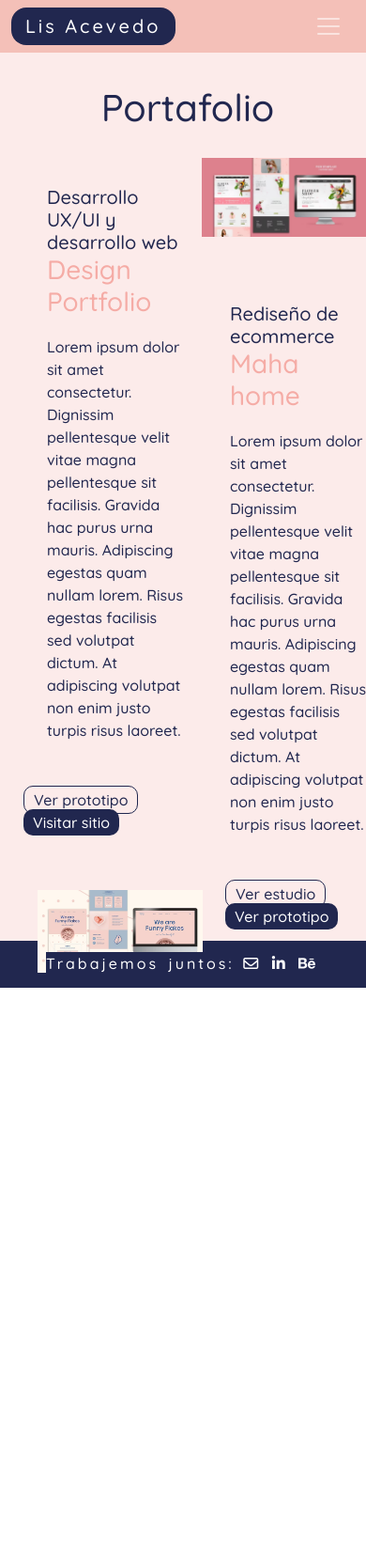
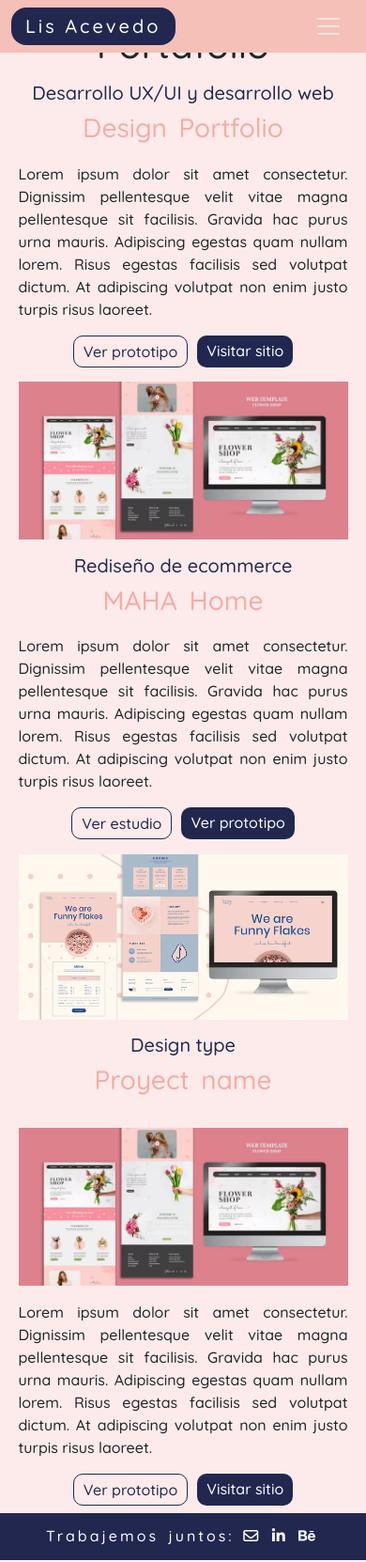
Before and after one commit to LisAcevedo/designportfolio, a plain HTML site: page pages/portafolio.html in a window 390 px wide. Shown: the whole page at 94% size. Before the commit the page ends 1075 px from the top, so only its background shows below. Drawn offline with nearby package versions, Linux system fonts and the light colour scheme.

Commit message:
Design portfolio v2

```diff
--- a/css/estilos.css
+++ b/css/estilos.css
@@ -31,12 +31,17 @@
     font-size: 20px;
 }
 
+.navbar a:hover{
+    color: white;
+}
+
 /* Estilos del header */
 
 /*   Estilos generales   */
 
 h1{
     font-size: 40px;
+    text-align: center;
 }
 
 h2{
@@ -45,16 +50,19 @@ h2{
     font-size: 28px;
     word-spacing: 5px;
     font-weight: 500;
+    text-align: center;
 }
 
 h3{
     margin-bottom: 30px;
     font-size: 20px;
+    text-align: center;
 }
 
 h4{
     font-size: 20px;
     color: #21274F;
+    text-align: center;
 }
 
 /*   Estilos generales   */
@@ -166,6 +174,9 @@ main{
 
 .skillsicons {
     margin-bottom: 24px;
+    display: flex;
+    flex-flow: row wrap;
+    justify-content: center;
 }
 
 @media (max-width: 576px) {
@@ -174,14 +185,6 @@ main{
     }
 }
 
-@media screen and (max-width: 576px) {
-    .perfil{
-        visibility:hidden;
-        /* No se cómo hacer que no ocupe espacio en version mobile */
-    }
-}
-
-
 /* Estilos de habilidades */
 
 /* Estilos de perfil */
@@ -189,22 +192,27 @@ main{
 .perfil{
     background-color: #FCEBEA;
     width: 50%;
-    display: flex;
-    flex-flow: row wrap;
-    justify-content: center;
-    padding-top: 20px;
+    display: block;
+    /* flex-flow: row wrap;
+    justify-content: center; */
 }
 
 .perfil h4{
-    width: 80%;
-    text-align: center;
+    width: 100%;
 }
 
 .perfil p{
     font-size: 18px;
-    color: #21274F;
-    width: 80%;
+    width: 100%;
     text-align: center;
+}
+
+@media screen and (max-width: 576px) {
+    .perfil{
+        /* visibility:hidden; */
+        display: none;
+        /* No se cómo hacer que no ocupe espacio en version mobile */
+    }
 }
 
 /* Estilos de perfil */
@@ -243,46 +251,37 @@ footer p{
 
 /*   Estilos del resumen   */
 
-.formacion{
+.resumen{
     background-color: #FCEBEA;
-    background-image: none;
-    height: 820px;
-    width: 50%;
-    padding: 60px;
-    color: #21274F;
-    display: inline-block;
-}
-
-.formacion h2{
-    color: #21274F;
-    text-align: left;
-    margin-top: 30px;
-}
-
-.formacion h4{
-    margin: 10px 0px;
-}
-
-.experiencia{
-    padding: 60px;
-    height: 820px;
-    width: 50%;
-    float: right;
+    padding-top: 5%;
     color: #21274F;
 }
 
-.experiencia h2{
-    color: #21274F;
-    text-align: left;
-    margin-top: 30px;
+.resumen h2{
+    text-align: start;
+    margin-top: 3%;
 }
 
-.experiencia h4{
-    margin: 10px 0px;
+.resumen h4{
+    text-align: start;
+    font-weight: 600;
+    margin-top: 10px;
+}
+
+.formacion{
+    padding-left: 5%;
+}
+
+.formacion p{
+    margin: 0;
+}
+
+
+.experiencia{
+    padding-right: 5%;
 }
 
 .experiencia p{
-    margin-bottom: 40px;
     text-align: justify;
 }
 
@@ -298,48 +297,58 @@ footer p{
     color: #F4C0B8;
 }
 
+.botdescarga{
+    margin-bottom: 40px;
+}
+
 /*   Estilos del resumen   */
 
 /*   Estilos del portafolio   */
 
-.titleporta h1{
-    text-align: center;
-    background-color: #FCEBEA;
-    height: 160px;
-    width: 100%;
-    padding: 90px 0px 0px 10px;
-    color: #21274F;
+.titleporta{
+    padding-top: 6%;
 }
 
-.portafolio{
+.contenedorportfolioa{
+    display: flex;
+    flex-flow: row wrap;
     background-color: #FCEBEA;
-    height: 700px;
-    width: 50%;
-    color: #21274F;
-    display: inline-block;
 }
 
-.portafolio h2{
-    text-align: left;
-    margin-left: 50px;
+.contenedorportfoliob{
+    display: flex;
+    flex-flow: row-reverse wrap;
+    background-color: #FCEBEA;
 }
 
-.portafolio h4{
-    margin: 30px 0px 0px 50px;
+.contenedorportfolioprueba{
+    display: flex;
+    flex-flow: row wrap;
 }
 
-.portafolio p{
-    margin-left: 50px;
-    margin-bottom: 30px;
+.porttitle{
+    width: 50%;
+    padding: 2% 5% 0 5%;
+    height: 100px;
 }
 
-.portafolio div{
-    float: right;
-    margin: 20px;
+.porttext{
+    width: 50%;
+    padding: 2% 5%;
 }
 
-.portafolio a:hover{
-    color: #F4C0B8;
+.porttext p{
+    text-align: justify;
+}
+
+.portbotleft{
+    display: flex;
+    justify-content: flex-end;
+}
+
+.portbotright{
+    display: flex;
+    justify-content: flex-start;
 }
 
 .boton1{
@@ -360,44 +369,48 @@ footer p{
     margin: 0px 5px;
 }
 
-.portafolio img{
-    margin: 40px;
-}
-
-.portafolioizq{
-    background-color: #FCEBEA;
-    height: 700px;
-    width: 50%;
-    color: #21274F;
-    float: right;
-}
-
-.portafolioizq img{
-    margin-left: 20px;
-    margin-bottom: 40px;
-}
-
-.portafolioizq h2{
-    text-align: left;
-    margin-left: 50px;
-}
-
-.portafolioizq h4{
-    margin: 30px 0px 0px 50px;
-}
-
-.portafolioizq p{
-    margin-left: 50px;
-    margin-bottom: 30px;
-}
-
-.portafolioizq a:hover{
+.porttext a:hover{
     color: #F4C0B8;
 }
 
-.portafolioizq div{
-    float: left;
-    margin: 20px 20px 20px 40px;
+.portimgright{
+    width: 50%;
+    padding: 2% 0;
+    display: flex;
+    justify-content: flex-start;
+}
+
+.portimgleft{
+    width: 50%;
+    padding: 2% 0;
+    display: flex;
+    justify-content: flex-end;
+}
+
+@media (max-width: 576px) {
+    .porttext{
+        width: 100%;
+    }
+    .portimgleft{
+        width: 100%;
+        justify-content: center;
+    }
+    .portimgright{
+        width: 100%;
+        justify-content: center;
+    }
+    .portbotleft{
+        display: flex;
+        justify-content: center;
+    }
+    .portbotright{
+        display: flex;
+        justify-content: center;
+    }
+    .porttitle{
+        width: 100%;
+    }
+
 }
 
 /*   Estilos del portafolio   */
--- a/pages/portafolio.html
+++ b/pages/portafolio.html
@@ -18,7 +18,12 @@
       referrerpolicy="no-referrer"
     />
     <!-- Aquí inicia BS 5.1 -->
-    <link href="https://cdn.jsdelivr.net/npm/bootstrap@5.1.3/dist/css/bootstrap.min.css" rel="stylesheet" integrity="sha384-1BmE4kWBq78iYhFldvKuhfTAU6auU8tT94WrHftjDbrCEXSU1oBoqyl2QvZ6jIW3" crossorigin="anonymous">
+    <link
+      href="https://cdn.jsdelivr.net/npm/bootstrap@5.1.3/dist/css/bootstrap.min.css"
+      rel="stylesheet"
+      integrity="sha384-1BmE4kWBq78iYhFldvKuhfTAU6auU8tT94WrHftjDbrCEXSU1oBoqyl2QvZ6jIW3"
+      crossorigin="anonymous"
+    />
     <!-- Aquí termina BS 5.1 -->
     <link rel="stylesheet" href="../css/estilos.css" />
     <title>Design Portfolio Lisset Acevedo</title>
@@ -62,41 +67,87 @@
       <div class="titleporta">
         <h1>Portafolio</h1>
       </div>
-      <div class="portafolio">
+      <!-- Primer proyecto inicio -->
+      <div class="contenedorportfolioa">
+        <div class="porttext">
           <h4>Desarrollo UX/UI y desarrollo web</h4>
           <h2>Design Portfolio</h2>
           <p>
             Lorem ipsum dolor sit amet consectetur. Dignissim pellentesque velit
-          vitae magna pellentesque sit facilisis. Gravida hac purus urna mauris.
-          Adipiscing egestas quam nullam lorem. Risus egestas facilisis sed
-          volutpat dictum. At adipiscing volutpat non enim justo turpis risus
-          laoreet.
+            vitae magna pellentesque sit facilisis. Gravida hac purus urna
+            mauris. Adipiscing egestas quam nullam lorem. Risus egestas
+            facilisis sed volutpat dictum. At adipiscing volutpat non enim justo
+            turpis risus laoreet.
           </p>
-        <div>
+          <div class="portbotleft">
             <a class="boton1" href="">Ver prototipo</a>
             <a class="boton2" href="">Visitar sitio</a>
           </div>
-        <img src="../images/mockup2.png" width="90%" alt="Ejemplo de mockup" />
         </div>
-      <div class="portafolioizq">
+        <div class="portimgright">
           <img
             src="../images/mockupejemplo.png"
             width="90%"
             alt="Ejemplo de mockup"
           />
+        </div>
+      </div>
+      <!-- Primer proyecto fin -->
+      <!-- Segundo proyecto inicio -->
+      <div class="contenedorportfoliob">
+        <div class="porttext">
           <h4>Rediseño de ecommerce</h4>
-        <h2>Maha home</h2>
+          <h2>MAHA Home</h2>
           <p>
             Lorem ipsum dolor sit amet consectetur. Dignissim pellentesque velit
-          vitae magna pellentesque sit facilisis. Gravida hac purus urna mauris.
-          Adipiscing egestas quam nullam lorem. Risus egestas facilisis sed
-          volutpat dictum. At adipiscing volutpat non enim justo turpis risus
-          laoreet.
+            vitae magna pellentesque sit facilisis. Gravida hac purus urna
+            mauris. Adipiscing egestas quam nullam lorem. Risus egestas
+            facilisis sed volutpat dictum. At adipiscing volutpat non enim justo
+            turpis risus laoreet.
           </p>
-        <div>
+          <div class="portbotright">
             <a class="boton1" href="">Ver estudio</a>
             <a class="boton2" href="">Ver prototipo</a>
           </div>
+        </div>
+        <div class="portimgleft">
+          <img
+            src="../images/mockup2.png"
+            width="90%"
+            alt="Ejemplo de mockup"
+          />
+        </div>
+      </div>
+      <!-- Segundo proyecto fin -->
+      <!-- Sección de prueba inicio
+      Se ve cómo quiero que se vea en version mobile, pero no queda bien en version desktop -->
+      <div class="contenedorportfolioprueba">
+        <div class="porttitle">
+          <h4>Design type</h4>
+          <h2>Proyect name</h2>
+        </div>
+        <div class="portimgright">
+          <img
+            src="../images/mockupejemplo.png"
+            width="90%"
+            alt="Ejemplo de mockup"
+          />
+        </div>
+        <div class="porttext">
+          <p>
+            Lorem ipsum dolor sit amet consectetur. Dignissim pellentesque velit
+            vitae magna pellentesque sit facilisis. Gravida hac purus urna
+            mauris. Adipiscing egestas quam nullam lorem. Risus egestas
+            facilisis sed volutpat dictum. At adipiscing volutpat non enim justo
+            turpis risus laoreet.
+          </p>
+          <div class="portbotleft">
+            <a class="boton1" href="">Ver prototipo</a>
+            <a class="boton2" href="">Visitar sitio</a>
+          </div>
+        </div>
+        <!-- Sección de prueba fin
+        Se ve cómo quiero que se vea en version mobile, pero no queda bien en version desktop -->
       </div>
     </main>
     <footer>
@@ -109,7 +160,15 @@
       </div>
     </footer>
 
-    <script src="https://cdn.jsdelivr.net/npm/@popperjs/core@2.10.2/dist/umd/popper.min.js" integrity="sha384-7+zCNj/IqJ95wo16oMtfsKbZ9ccEh31eOz1HGyDuCQ6wgnyJNSYdrPa03rtR1zdB" crossorigin="anonymous"></script>
-    <script src="https://cdn.jsdelivr.net/npm/bootstrap@5.1.3/dist/js/bootstrap.min.js" integrity="sha384-QJHtvGhmr9XOIpI6YVutG+2QOK9T+ZnN4kzFN1RtK3zEFEIsxhlmWl5/YESvpZ13" crossorigin="anonymous"></script>
+    <script
+      src="https://cdn.jsdelivr.net/npm/@popperjs/core@2.10.2/dist/umd/popper.min.js"
+      integrity="sha384-7+zCNj/IqJ95wo16oMtfsKbZ9ccEh31eOz1HGyDuCQ6wgnyJNSYdrPa03rtR1zdB"
+      crossorigin="anonymous"
+    ></script>
+    <script
+      src="https://cdn.jsdelivr.net/npm/bootstrap@5.1.3/dist/js/bootstrap.min.js"
+      integrity="sha384-QJHtvGhmr9XOIpI6YVutG+2QOK9T+ZnN4kzFN1RtK3zEFEIsxhlmWl5/YESvpZ13"
+      crossorigin="anonymous"
+    ></script>
   </body>
 </html>
```
Also changed, not shown: pages/resumen.html (+18 -9 lines), images/EjemploCV.jpg (added), 4 other files. Lines whose indentation alone changed are shown as unchanged.
